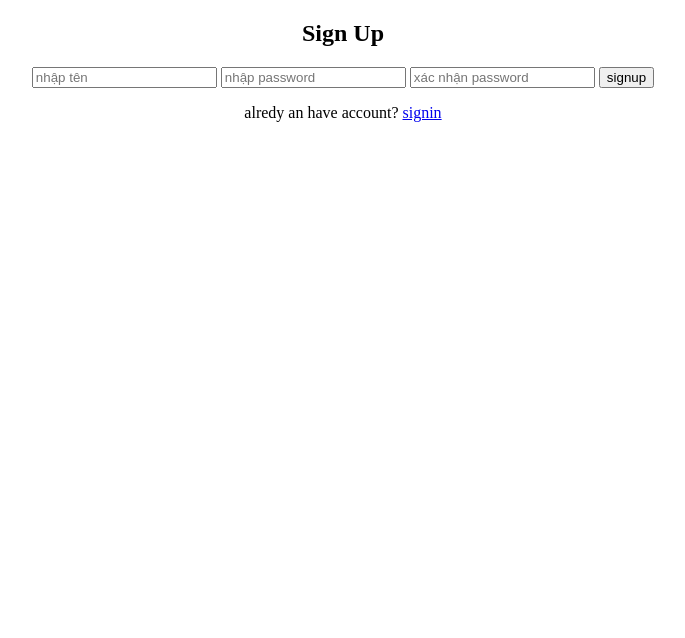
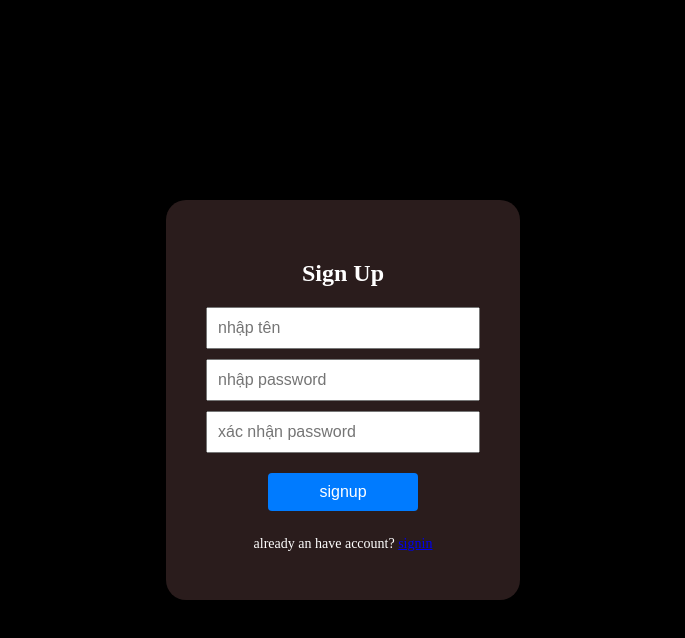
Before and after one commit to baolinhtran/CinemaProject, a plain HTML site: page register.html in a window 1280 px wide. Shown: the whole page, without its empty margins (297-982 px from the left). Drawn offline with Linux system fonts and the light colour scheme.

Commit message:
edit sign in page

```diff
--- a/index.css
+++ b/index.css
@@ -108,4 +108,5 @@ body{
     width: 100%;
     height: 300px;
 }
+
 .footer{}
--- a/register.css
+++ b/register.css
@@ -4,4 +4,43 @@ body{
     display:flex;
     justify-content: center;
     text-align: center;
+    background-color: black;
 }
+div{
+    background-color: rgba(65, 44, 44, 0.656);
+    padding: 40px;
+  border-radius: 20px;
+  box-shadow: 0 0 10px rgba(0,0,0,0.1);
+  text-align: center;
+  margin: 200px;
+}
+div h2{
+    color: white;
+}
+form{
+    display: flex;
+    flex-direction: column;
+    gap: 10px;
+    margin-bottom: 15px;
+}
+input {
+  padding: 10px;
+  font-size: 16px;
+  width: 250px;
+  margin: 0 auto;
+}
+button{
+  padding: 10px;
+  font-size: 16px;
+  width: 150px;
+  margin: 10px auto;
+  background-color: #007BFF;
+  color: white;
+  border: none;
+  border-radius: 4px;
+  cursor: pointer;
+}
+p{
+    font-size: 14px;
+    color: white;
+}
--- a/register.html
+++ b/register.html
@@ -16,7 +16,7 @@
         <button type="button" onclick="signup()">signup</button>
     </form>
     <p id="thongbao"></p>
-    <p>alredy an have account? <a href="signin.html">signin</a></p>
+    <p>already an have account? <a href="signin.html">signin</a></p>
 </div>
 <script src="register.js"></script>
 </body>
```
